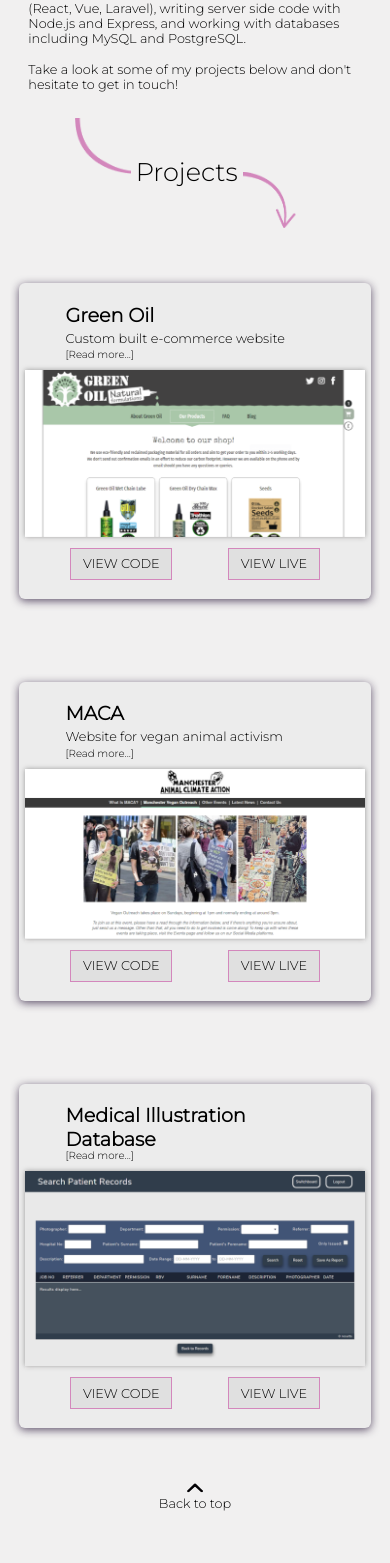
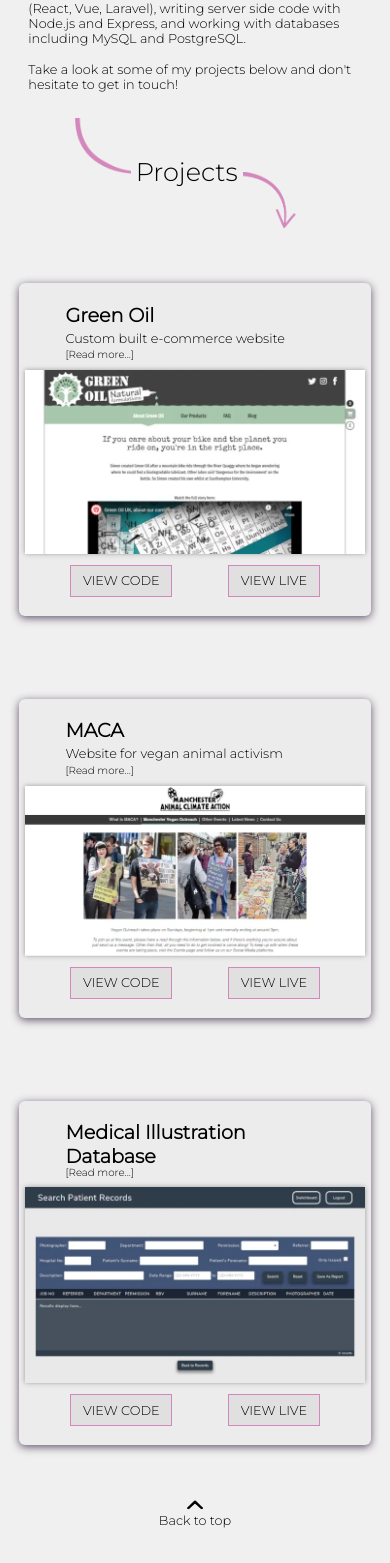
Before and after one commit to NixMichael/portfolio-vue, a Vue app: page / in a window 390 px wide. Shown: the part 333-1896 px from the top of the page. Built offline with nearby package versions, Linux system fonts and the light colour scheme; a web font is replaced by a local one.

Commit message:
Added srcset to project images and ensured mobile menu closes once view selected

```diff
--- a/src/router/index.js
+++ b/src/router/index.js
@@ -25,7 +25,7 @@ const routes = [
     component: Contact
   },
   {
-    path: '/thankyou',
+    path: '/success',
     name: 'ThankYou',
     component: ThankYou
   }
--- a/src/views/About.vue
+++ b/src/views/About.vue
@@ -48,6 +48,9 @@
 export default {
   mounted () {
     window.scrollTo(0,0)
+    setTimeout(() => {
+        document.querySelector('.menu-toggler').checked = false
+    }, 50)
   }
 }
 </script>
--- a/src/views/Contact.vue
+++ b/src/views/Contact.vue
@@ -7,7 +7,7 @@
                     Got a question or interested in collaborating? I'd love to hear from you!
                 </p>
             </div>
-            <form name='web-message' method='POST' data-netlify='true' data-netlify-honeypot="bot-field" action='/thankyou'>
+            <form @submit.prevent='handleSubmit' name='web-message' method='POST' data-netlify='true' data-netlify-honeypot="bot-field" action='/success'>
                 <input type="hidden" name="form-name" value="web-message" />
                 <input type='text' name='name' placeholder='Your name'/>
                 <input type='text' name='address' placeholder='Your email address'/>
@@ -20,8 +20,16 @@
 
 <script>
 export default {
+    methods: {
+        handleSubmit() {
+            console.log('submitted')
+        }
+    },
     mounted () {
         window.scrollTo(0,0)
+        setTimeout(() => {
+            document.querySelector('.menu-toggler').checked = false
+        }, 50)
     }
 }
 </script>
--- a/src/views/Projects.vue
+++ b/src/views/Projects.vue
@@ -42,11 +42,10 @@
                 </div>
             </div>
             <div class='image-container' id='green-oil' @click='showImage($event.currentTarget.id)'>
-                <img src='@/assets/images/project-images/green-oil/green-oil-700px.png'>
-                <!-- <img src='@/assets/images/project-images/green-oil/green-oil-700px.png'
-                srcset="@/assets/images/project-images/green-oil/green-oil-700px.webp 700w,
-                @/assets/images/project-images/green-oil/green-oil-1200px.webp 1200w"
-                alt='e-commerce website with PayPal integration' /> -->
+                <img :src="require('@/assets/images/project-images/green-oil/green-oil-700px.png')"
+                :srcset="require('@/assets/images/project-images/green-oil/green-oil-700px.webp') + ' 700w, ' + require('@/assets/images/project-images/green-oil/green-oil-1200px.webp') + ' 1200w '"
+                alt='e-commerce website with PayPal integration' />
+
             </div>
             <div class='project-links'>
                 <a target='_blank' href="https://github.com/c0llid3r/green-oil">VIEW CODE</a>
@@ -70,11 +69,9 @@
                 </div>
             </div>
             <div class='image-container' id='maca' @click='showImage($event.currentTarget.id)'>
-                <img src='@/assets/images/project-images/maca/maca-700px.png' >
-                <!-- <img src='@/assets/images/project-images/maca/maca-700px.png' width="100%"
-                srcset="@/assets/images/project-images/maca/maca-700px.webp 700w,
-                @/assets/images/project-images/maca/maca-1200px.webp 1200w"
-                alt='e-commerce website with PayPal integration' /> -->
+                <img :src="require('@/assets/images/project-images/maca/maca-700px.png')"
+                :srcset="require('@/assets/images/project-images/maca/maca-700px.webp') + ' 700w, ' + require('@/assets/images/project-images/maca/maca-1200px.webp') + ' 1200w '"
+                alt='e-commerce website with PayPal integration' />
             </div>
             <div class='project-links'>
                 <a target='_blank' href="https://github.com/c0llid3r/maca-wp-theme">VIEW CODE</a>
@@ -101,12 +98,11 @@
                 </div>
             </div>
             <div class='image-container' id='record-keeper' @click='showImage($event.currentTarget.id)'>
-                <img src='@/assets/images/project-images/record-keeper/record-keeper-700px.png' >
-                <!-- <img src='@/assets/images/project-images/record-keeper/record-keeper-700px.png'
-                srcset="@/assets/images/project-images/record-keeper/record-keeper-700px.webp 700w,
-                @/assets/images/project-images/record-keeper/record-keeper-1200px.webp 1200w"
+                <img :src="require('@/assets/images/project-images/record-keeper/record-keeper-700px.png')"
+                :srcset="require('@/assets/images/project-images/record-keeper/record-keeper-700px.webp') + ' 700w, ' +
+                require('@/assets/images/project-images/record-keeper/record-keeper-1200px.webp') + ' 1200w'"
                 alt='database built with ReactJS and Postgresql' width='100%'
-                /> -->
+                />
             </div>
             <div class='project-links'>
                 <a target='_blank' href="https://github.com/c0llid3r/recordkeeper">VIEW CODE</a>
@@ -157,6 +153,9 @@ export default {
     mounted () {
         window.scrollTo(0,0)
         this.fadeProjects()
+        setTimeout(() => {
+            document.querySelector('.menu-toggler').checked = false
+        }, 50)
     }
 }
 </script>
```
